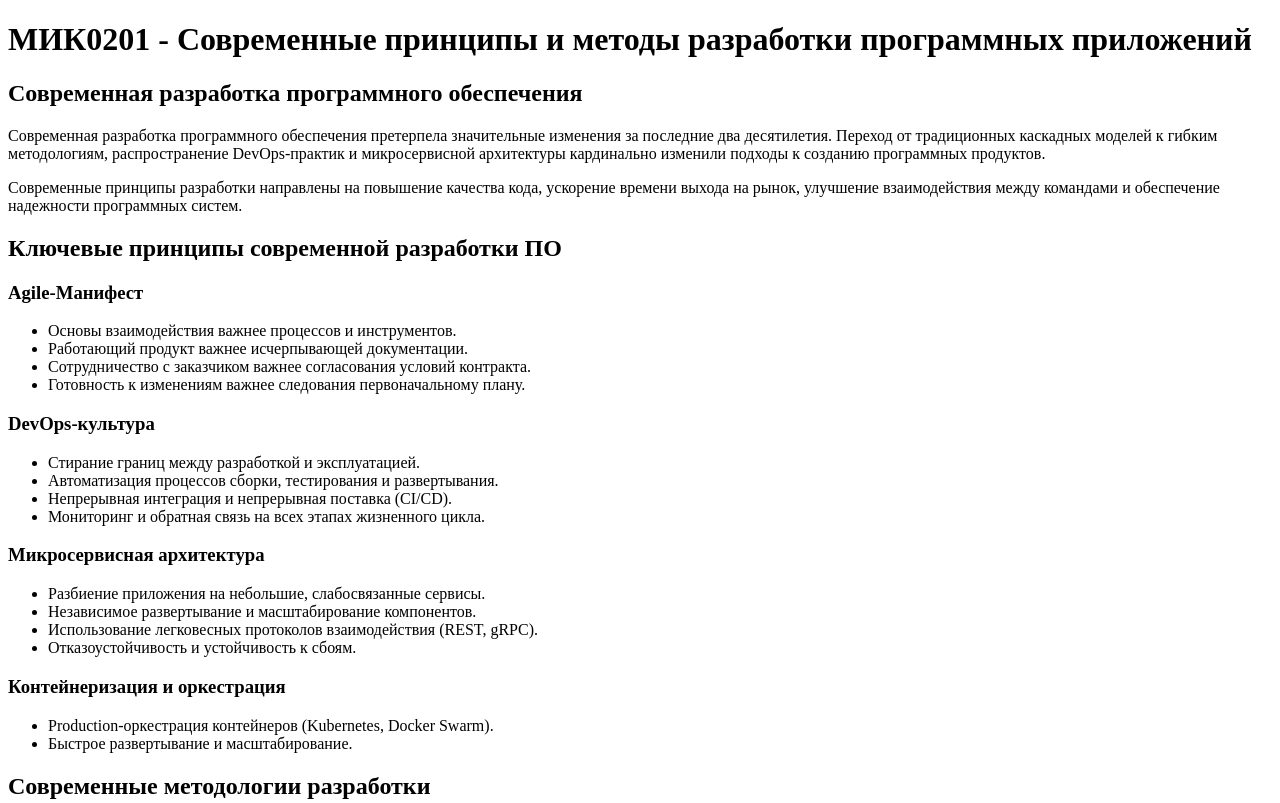
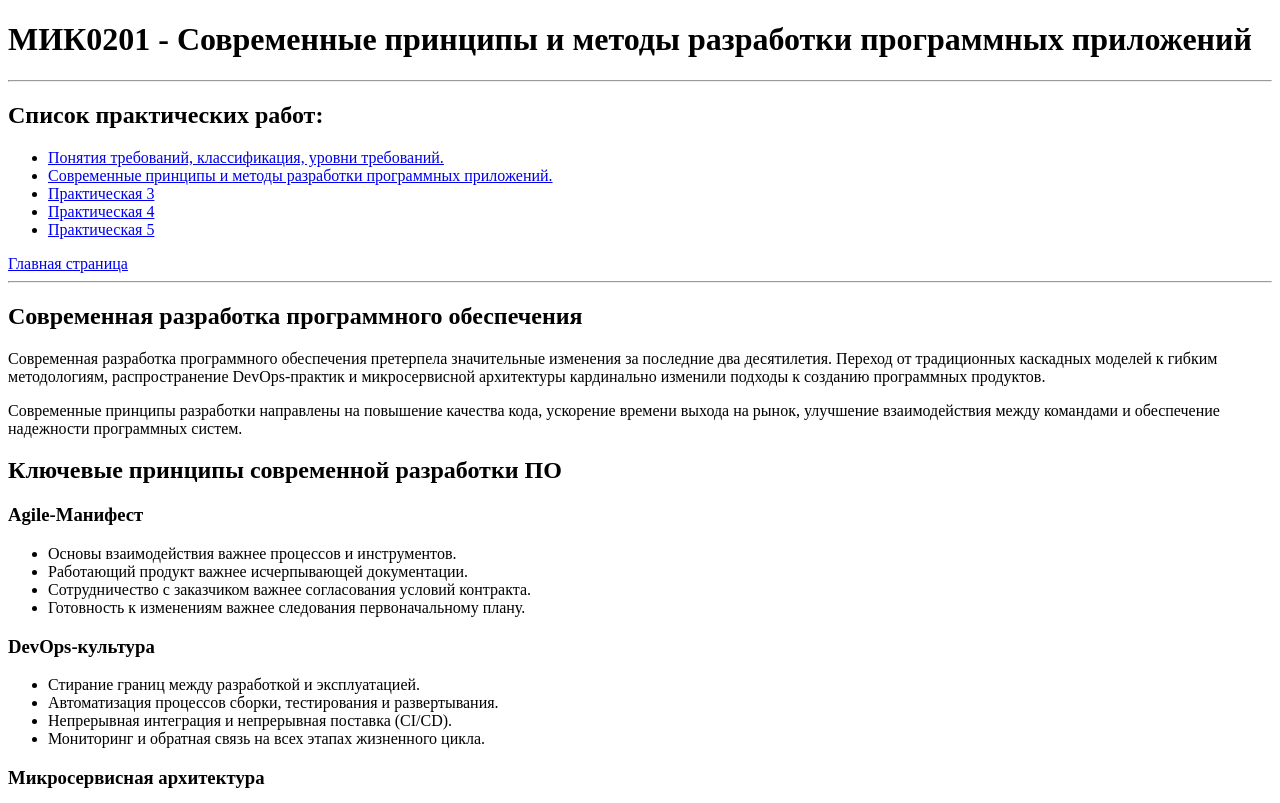
Before and after one commit to Ruslan24Mipkif/Project, a plain HTML site: page Page2.html in a window 1280 px wide. Shown: the top 803 px of the page. Drawn offline with Linux system fonts and the light colour scheme.

Commit message:
Add files via upload

```diff
--- a/Page2.html
+++ b/Page2.html
@@ -7,6 +7,17 @@
 <body>
 
 <h1>МИК0201 - Современные принципы и методы разработки программных приложений</h1>
+<hr>
+    <h2>Список практических работ:</h2>
+<ul>
+    <li><a href="Page1.html">Понятия требований, классификация, уровни требований.</a></li>
+    <li><a href="Page2.html">Современные принципы и методы разработки программных приложений.</a></li>
+    <li><a href="#">Практическая 3</a></li>
+    <li><a href="#">Практическая 4</a></li>
+    <li><a href="#">Практическая 5</a></li>
+</ul>
+ <a href="index.html">Главная страница</a></li>
+<hr>
 
 <h2>Современная разработка программного обеспечения</h2>
 
```
Also changed, not shown: Page1.html (+11 -0 lines).
